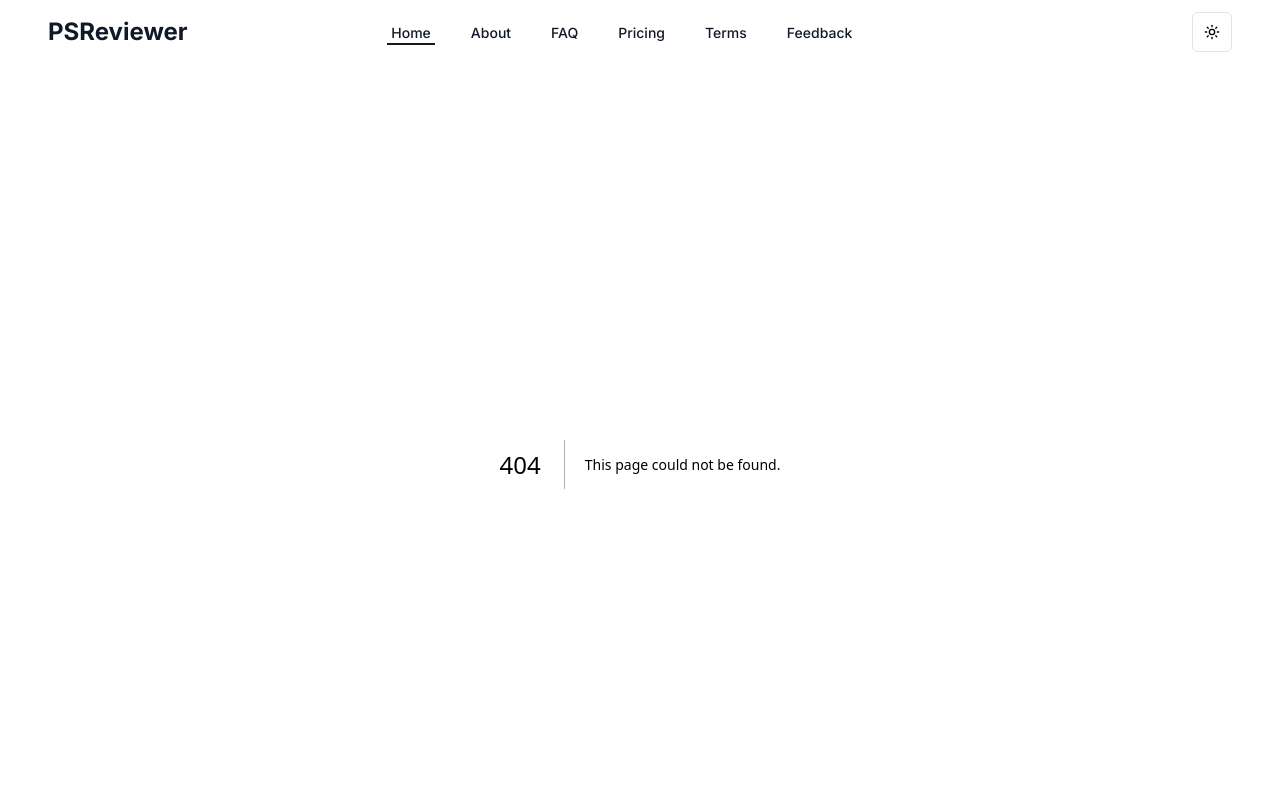
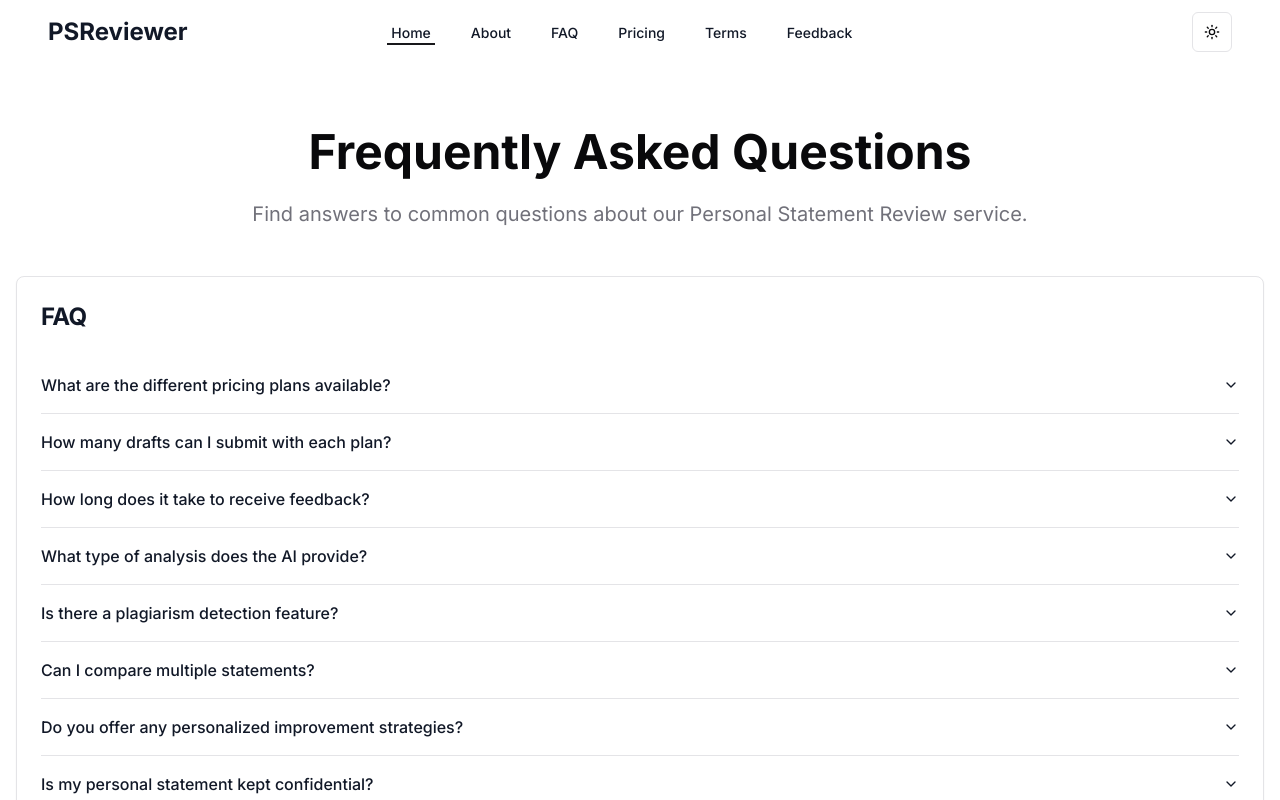
Before and after one commit to OPTIC7409/Personal-Statement-Reviewer-Frontend, a Next.js app in the folder ps-reviewer/: page /faq in a window 1280 px wide. Before the commit this address had no page. Shown: the top 800 px of the page. Built offline with nearby package versions, Linux system fonts and the light colour scheme; what supertokens-auth-react would draw is missing.

Commit message:
Purpose Added

```diff
--- a/ps-reviewer/src/app/dashboard/page.tsx
+++ b/ps-reviewer/src/app/dashboard/page.tsx
@@ -106,7 +106,7 @@ export default function Dashboard() {
           const feedbacks = data.feedbacks.filter((f: Feedback) => f.statement_id === statement.id)
           return {
             statement,
-            feedbacks: feedbacks.map(feedback => ({
+            feedbacks: feedbacks.map((feedback: Feedback) => ({
               ...feedback,
               feedback_text: typeof feedback.feedback_text === 'string'
                 ? JSON.parse(feedback.feedback_text)
--- /dev/null
+++ b/ps-reviewer/src/app/faq/page.tsx
@@ -0,0 +1,97 @@
+'use client'
+
+import { motion } from 'framer-motion'
+import { Accordion, AccordionContent, AccordionItem, AccordionTrigger } from "@/components/ui/accordion"
+import { Card, CardContent, CardHeader, CardTitle } from "@/components/ui/card"
+
+export default function FAQPage() {
+    const fadeIn = {
+        hidden: { opacity: 0, y: 20 },
+        visible: { opacity: 1, y: 0, transition: { duration: 0.6 } }
+    }
+
+    const faqItems = [
+        {
+            question: "What are the different pricing plans available?",
+            answer: "We offer three plans: Basic ($9.99/month), Pro ($19.99/month), and Premium ($39.99/month). Each plan offers different features and levels of service to suit your needs."
+        },
+        {
+            question: "How many drafts can I submit with each plan?",
+            answer: "The Basic plan allows 3 drafts per month, the Pro plan offers 10 drafts per month, and the Premium plan provides unlimited drafts."
+        },
+        {
+            question: "How long does it take to receive feedback?",
+            answer: "Feedback time varies by plan. Basic users receive results in 30 seconds, Pro users in 15 seconds, and Premium users get instant results (5 seconds)."
+        },
+        {
+            question: "What type of analysis does the AI provide?",
+            answer: "Our AI provides comprehensive analysis including grammar and structure check for all plans. Pro and Premium plans also include style and content suggestions, plagiarism detection, and more advanced features."
+        },
+        {
+            question: "Is there a plagiarism detection feature?",
+            answer: "Yes, plagiarism detection is included in our Pro and Premium plans to ensure your statement is original."
+        },
+        {
+            question: "Can I compare multiple statements?",
+            answer: "Multiple statement comparisons are available exclusively in our Premium plan, allowing you to refine your approach across different applications."
+        },
+        {
+            question: "Do you offer any personalized improvement strategies?",
+            answer: "Yes, our Premium plan includes tailored improvement strategies and AI-generated writing tips to help you craft the perfect personal statement."
+        },
+        {
+            question: "Is my personal statement kept confidential?",
+            answer: "Absolutely. We have strict confidentiality policies in place to protect your information and ensure your personal statement remains private."
+        },
+        {
+            question: "Can I request revisions to the feedback?",
+            answer: "While our AI provides instant feedback, you can always submit revised drafts (within your plan's limits) to get updated analysis and suggestions."
+        },
+        {
+            question: "How does the AI-powered review process work?",
+            answer: "Our AI analyzes your statement for various aspects including grammar, structure, style, and content relevance. It provides instant feedback, allowing for quick iterations and improvements."
+        },
+        {
+            question: "Can I get a refund?",
+            answer: "We do not offer refunds due to the nature of our service as it costs us money to provide you with feedback. However, you can cancel your subscription at any time."
+        }
+    ]
+
+    return (
+        <div className="container mx-auto px-4 py-16 space-y-12">
+            <motion.section
+                initial="hidden"
+                animate="visible"
+                variants={fadeIn}
+                className="text-center"
+            >
+                <h1 className="text-4xl md:text-5xl font-bold mb-6">Frequently Asked Questions</h1>
+                <p className="text-xl text-muted-foreground">
+                    Find answers to common questions about our Personal Statement Review service.
+                </p>
+            </motion.section>
+
+            <motion.section
+                initial="hidden"
+                animate="visible"
+                variants={fadeIn}
+            >
+                <Card>
+                    <CardHeader>
+                        <CardTitle className="text-2xl font-bold">FAQ</CardTitle>
+                    </CardHeader>
+                    <CardContent>
+                        <Accordion type="single" collapsible className="w-full">
+                            {faqItems.map((item, index) => (
+                                <AccordionItem key={index} value={`item-${index}`}>
+                                    <AccordionTrigger>{item.question}</AccordionTrigger>
+                                    <AccordionContent>{item.answer}</AccordionContent>
+                                </AccordionItem>
+                            ))}
+                        </Accordion>
+                    </CardContent>
+                </Card>
+            </motion.section>
+        </div>
+    )
+}
--- a/ps-reviewer/src/app/feedback/page.tsx
+++ b/ps-reviewer/src/app/feedback/page.tsx
@@ -41,6 +41,7 @@ type CombinedResponse = {
 export default function PersonalStatementFeedback() {
   const router = useRouter()
   const [personalStatement, setPersonalStatement] = useState('')
+  const [statementPurpose, setStatementPurpose] = useState('')
   const [combinedResponse, setCombinedResponse] = useState<CombinedResponse | null>(null)
   const [isLoading, setIsLoading] = useState(false)
   const [error, setError] = useState<string | null>(null)
@@ -80,7 +81,10 @@ export default function PersonalStatementFeedback() {
           'Content-Type': 'application/json',
           'Authorization': `${token}`
         },
-        body: JSON.stringify({ text: personalStatement }),
+        body: JSON.stringify({
+          text: personalStatement,
+          purpose: statementPurpose
+        }),
       })
 
       if (!response.ok) {
@@ -225,6 +229,19 @@ export default function PersonalStatementFeedback() {
             </CardDescription>
           </CardHeader>
           <CardContent>
+            <div className="mb-4">
+              <label htmlFor="statementPurpose" className="block text-sm font-medium text-gray-700 mb-1">
+                University Course / Statement Purpose
+              </label>
+              <input
+                type="text"
+                id="statementPurpose"
+                className="w-full p-2 border rounded-md"
+                value={statementPurpose}
+                onChange={(e) => setStatementPurpose(e.target.value)}
+                placeholder="e.g., Computer Science at MIT, Medical School Application"
+              />
+            </div>
             <div
               ref={textRef}
               className="min-h-[300px] p-4 border rounded-md mb-4 whitespace-pre-wrap"
@@ -240,7 +257,7 @@ export default function PersonalStatementFeedback() {
             </div>
             <Button
               onClick={handleSubmit}
-              disabled={isLoading || personalStatement.length === 0}
+              disabled={isLoading || personalStatement.length === 0 || statementPurpose.length === 0}
               className="w-full"
             >
               {isLoading ? 'Generating Feedback...' : 'Get Feedback'}
```
